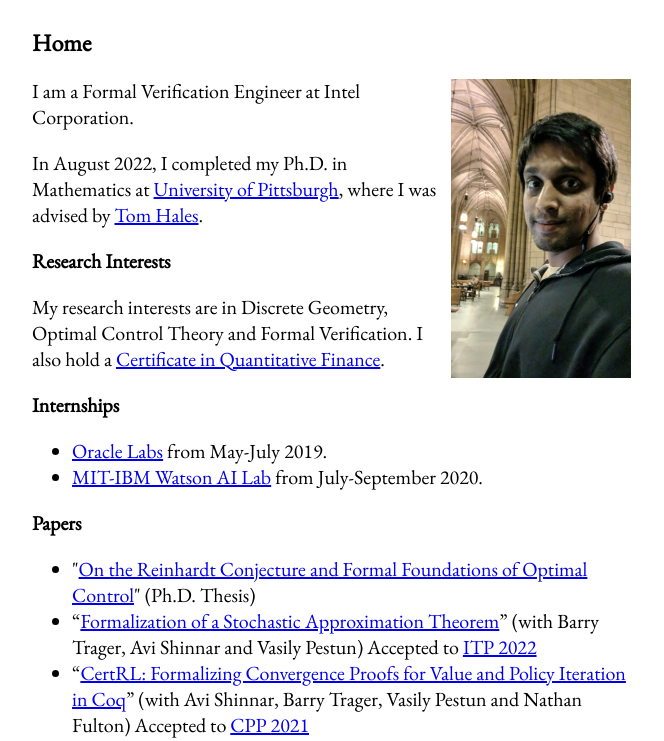
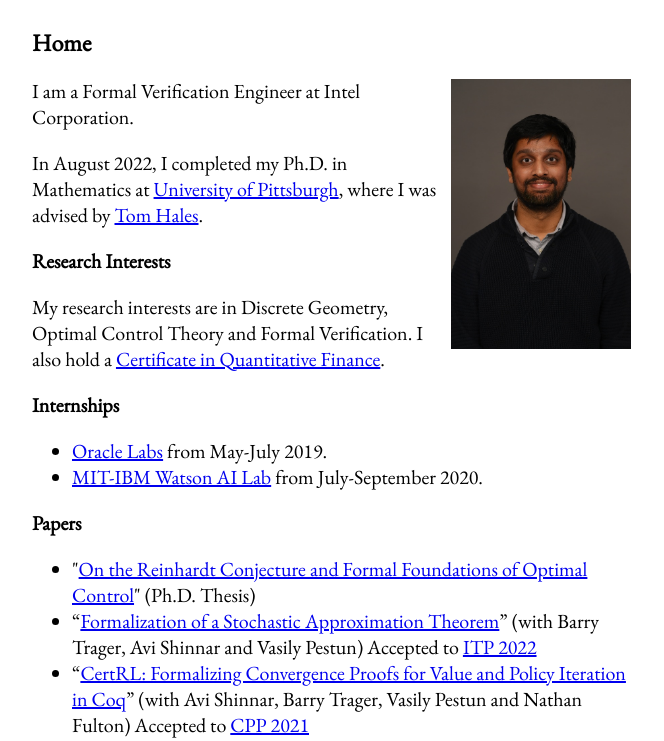
Before and after one commit to kodyvajjha/kodyvajjha.github.io, a plain HTML site: page index.html in a window 1280 px wide. Shown: the part 55-796 px from the top of the page, without its empty margins (308-972 px from the left). Drawn offline with nearby package versions, Linux system fonts and the light colour scheme.

Commit message:
Update index.html

```diff
--- a/index.html
+++ b/index.html
@@ -65,7 +65,7 @@
             <!-- <h1>Home</h1> -->
             <!-- <h2>Welcome</h2> -->
 
-<img src="./images/photo.jpg" style="width:180px; height:auto; float: right; margin: 1px;" />
+<img src="./images/POR_5807.jpg" style="width:180px; height:auto; float: right; margin: 1px;" />
 
 <p>
 I am a Formal Verification Engineer at Intel Corporation.
```
